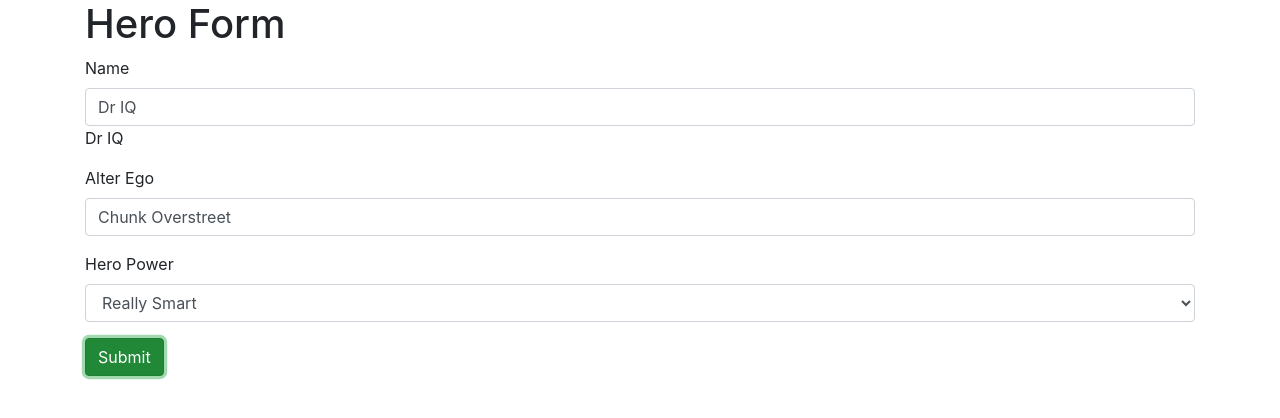
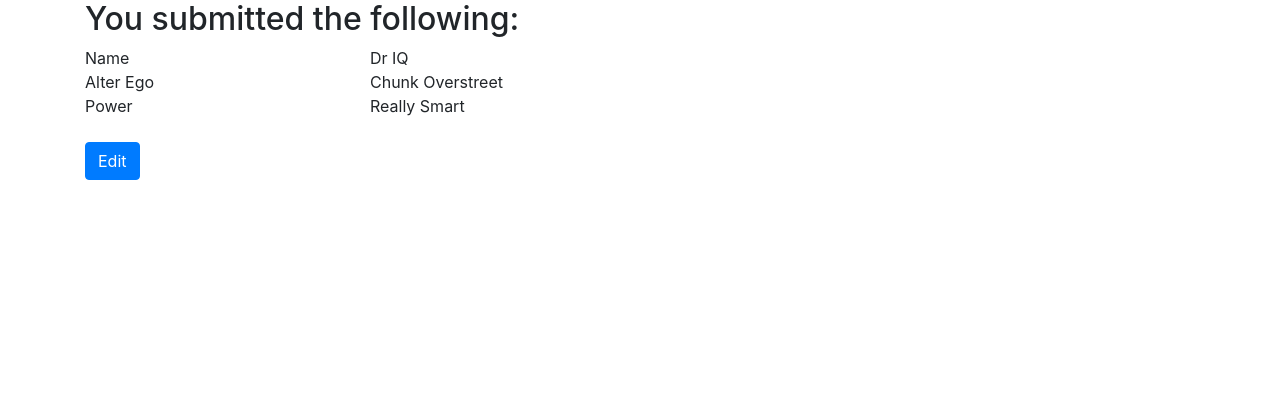
Before and after one commit to littlehorseboy/angular-template-driven-forms, an Angular app: page / in a window 1280 px wide. Both pictures are taken after a click on the button "Submit". Shown: the top 418 px of the page. Built offline with nearby package versions, Linux system fonts and the light colour scheme.

Commit message:
feat: valid，submit，reset

```diff
--- a/src/app/hero-form/hero-form.component.html
+++ b/src/app/hero-form/hero-form.component.html
@@ -1,17 +1,24 @@
 <div class="container">
+  <div [hidden]="submitted">
     <h1>Hero Form</h1>
 
-  <form #heroForm="ngForm">
+    <form #heroForm="ngForm" (ngSubmit)="onSubmit()">
       <div class="form-group">
         <label for="name">Name</label>
         <input
+          #name="ngModel"
           [(ngModel)]="model.name"
           name="name"
           id="name"
           class="form-control"
           required
         />
-      {{ model.name }}
+        <div
+          [hidden]="name.valid || name.pristine"
+          class="alert alert-danger"
+        >
+          Name is required
+        </div>
       </div>
 
       <div class="form-group">
@@ -39,6 +46,44 @@
         </select>
       </div>
 
-    <button type="submit" class="btn btn-success">Submit</button>
+      <button
+        [disabled]="!heroForm.form.valid"
+        type="submit"
+        class="btn btn-success"
+      >
+        Submit
+      </button>
+
+      <button
+        (click)="newHero(); heroForm.reset();"
+        type="button"
+        class="btn btn-secondary"
+      >
+        New Hero
+      </button>
     </form>
   </div>
+
+  <div [hidden]="!submitted">
+    <h2>You submitted the following:</h2>
+
+    <div class="row">
+      <div class="col-md-3">Name</div>
+      <div class="col-md-9">{{ model.name }}</div>
+    </div>
+    <div class="row">
+      <div class="col-md-3">Alter Ego</div>
+      <div class="col-md-9">{{ model.alterEgo }}</div>
+    </div>
+    <div class="row">
+      <div class="col-md-3">Power</div>
+      <div class="col-md-9">{{ model.power }}</div>
+    </div>
+
+    <br>
+
+    <button (click)="submitted = false;" class="btn btn-primary">
+      Edit
+    </button>
+  </div>
+</div>
--- a/src/app/hero-form/hero-form.component.ts
+++ b/src/app/hero-form/hero-form.component.ts
@@ -20,4 +20,8 @@ export class HeroFormComponent {
   onSubmit() {
     this.submitted = true;
   }
+
+  newHero() {
+    this.model = new Hero(42, '', '');
+  }
 }
--- a/src/styles.scss
+++ b/src/styles.scss
@@ -1 +1,9 @@
 @import 'bootstrap/scss/bootstrap';
+
+.ng-valid[required], .ng-valid.required  {
+  border-left: 5px solid #42A948; /* green */
+}
+
+.ng-invalid:not(form)  {
+  border-left: 5px solid #a94442; /* red */
+}
```
Lines whose indentation alone changed are shown as unchanged.
